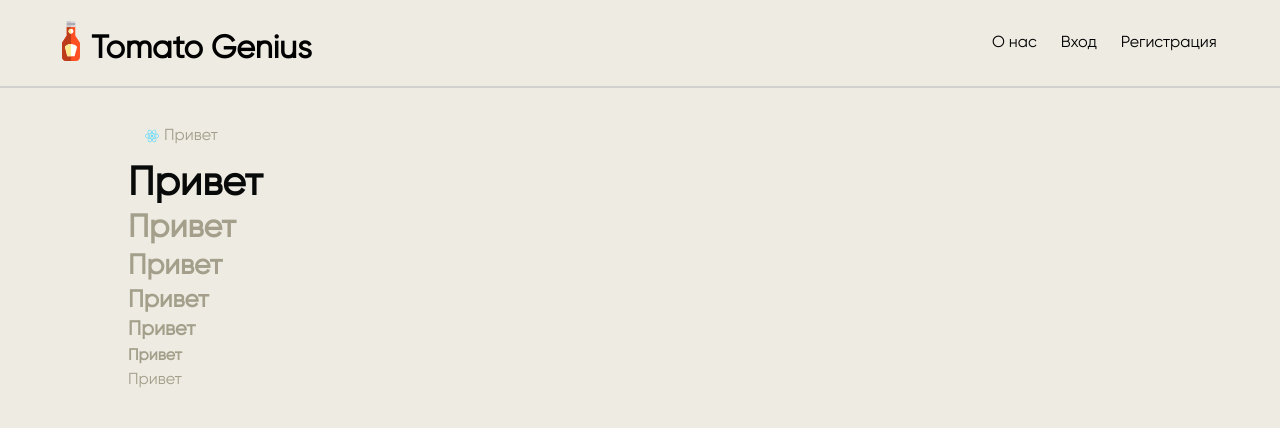
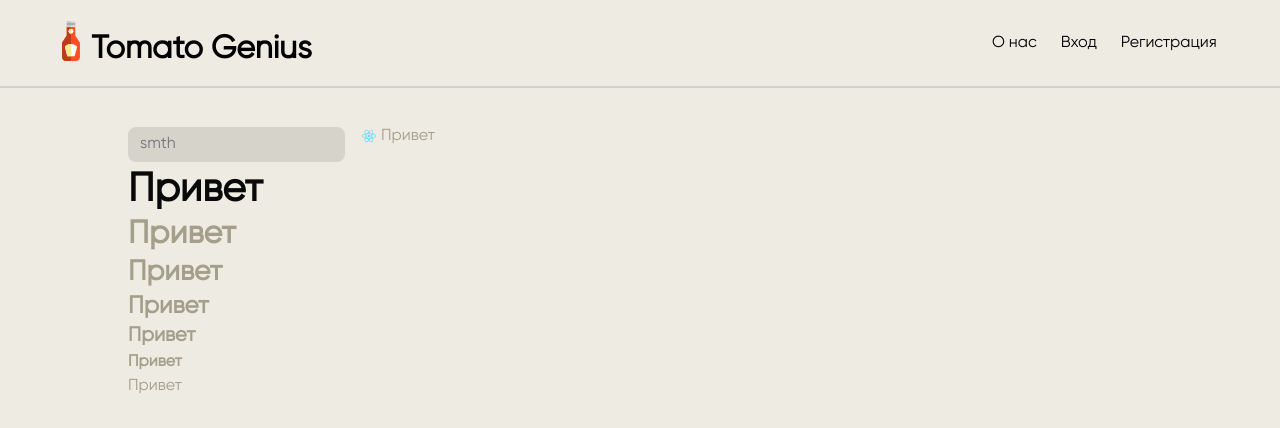
Before and after one commit to F4lkr4m/TomatoGenius, a React (Create React App) app: page / in a window 1280 px wide. Shown: the top 428 px of the page. Built offline with nearby package versions, Linux system fonts and the light colour scheme; the HTML template or start-up script is replaced by a standard one.

Commit message:
Added input component

```diff
--- a/src/App.tsx
+++ b/src/App.tsx
@@ -6,12 +6,14 @@ import Button from './Components/Button/Button';
 import Fonts from './Components/Fonts/Fonts';
 import Header from './Components/Header/Header';
 import { Routes, Route } from 'react-router-dom';
+import Input from './Components/Input/Input';
 
 function App() {
   return (
     <>
       <Header userAuth={false} logo={headerLogo} logoText={'Tomato Genius'} />
       <div className="app">
+        <Input type="email" placeholder="smth" />
         <Button label="Привет" hover={true} icon={logo} wide={false} />
         <Fonts type="h1" secondary={true} text="Привет" />
         <Fonts type="h2" text="Привет" />
--- /dev/null
+++ b/src/Components/Input/Input.css
@@ -0,0 +1,21 @@
+.input {
+    --inputRadius: var(--x4);
+    --inputPaddingLR: var(--x6);
+    --inputPaddingBT: var(--x4);
+
+    outline: none;
+    border: none;
+
+    font-family: "Gilroy";
+    line-height: 1;
+    font-size: var(--x8);
+    white-space: nowrap;
+
+    border-radius: var(--inputRadius);
+    padding-left: var(--inputPaddingLR);
+    padding-right: var(--inputPaddingLR);
+    padding-top: var(--inputPaddingBT);
+    padding-bottom: var(--inputPaddingBT);
+
+    background-color: rgba(0, 0, 0, 0.1);
+}
--- /dev/null
+++ b/src/Components/Input/Input.tsx
@@ -0,0 +1,17 @@
+import React from 'react';
+import './Input.css';
+
+interface InputProps {
+  type: 'text' | 'tel' | 'email' | 'number';
+  placeholder: string;
+}
+
+const Input = (props: InputProps) => {
+  return (
+    <label>
+      <input className="input" type={props.type} placeholder={props.placeholder} />
+    </label>
+  );
+};
+
+export default Input;
```
